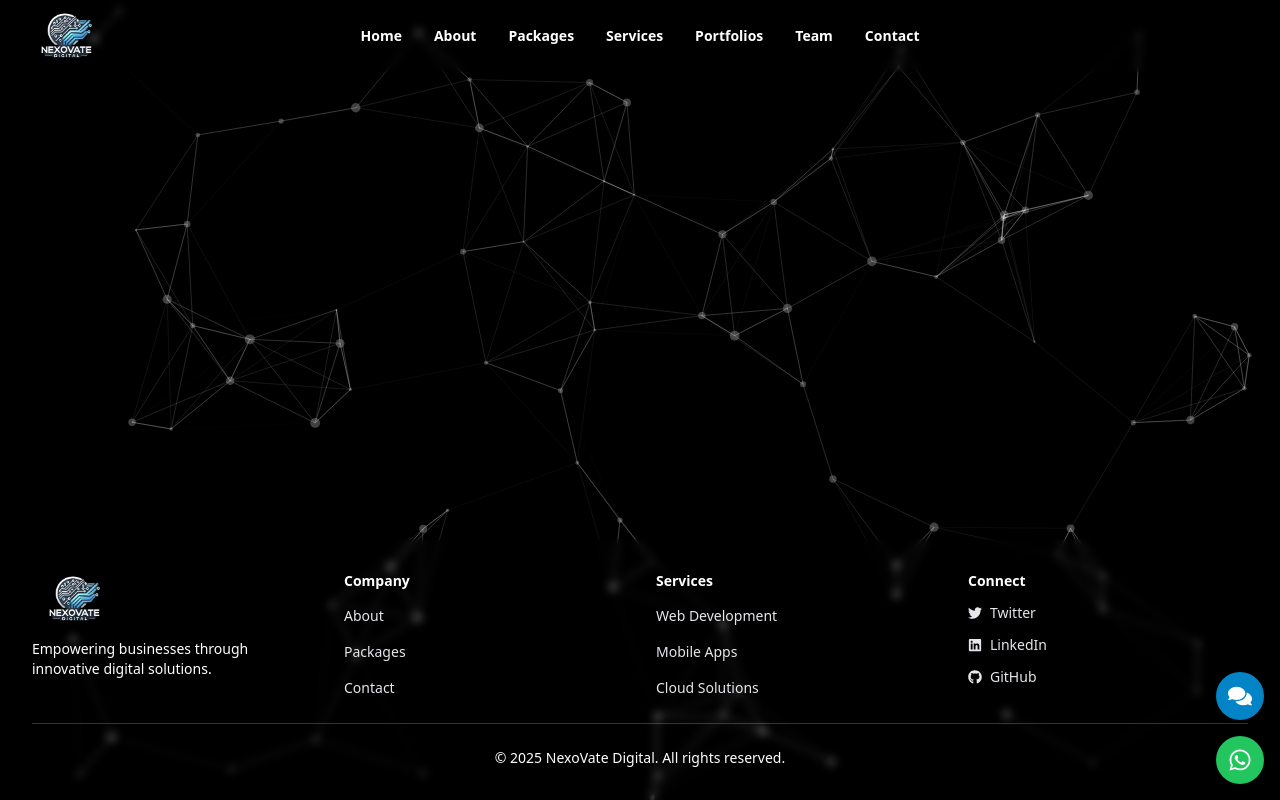
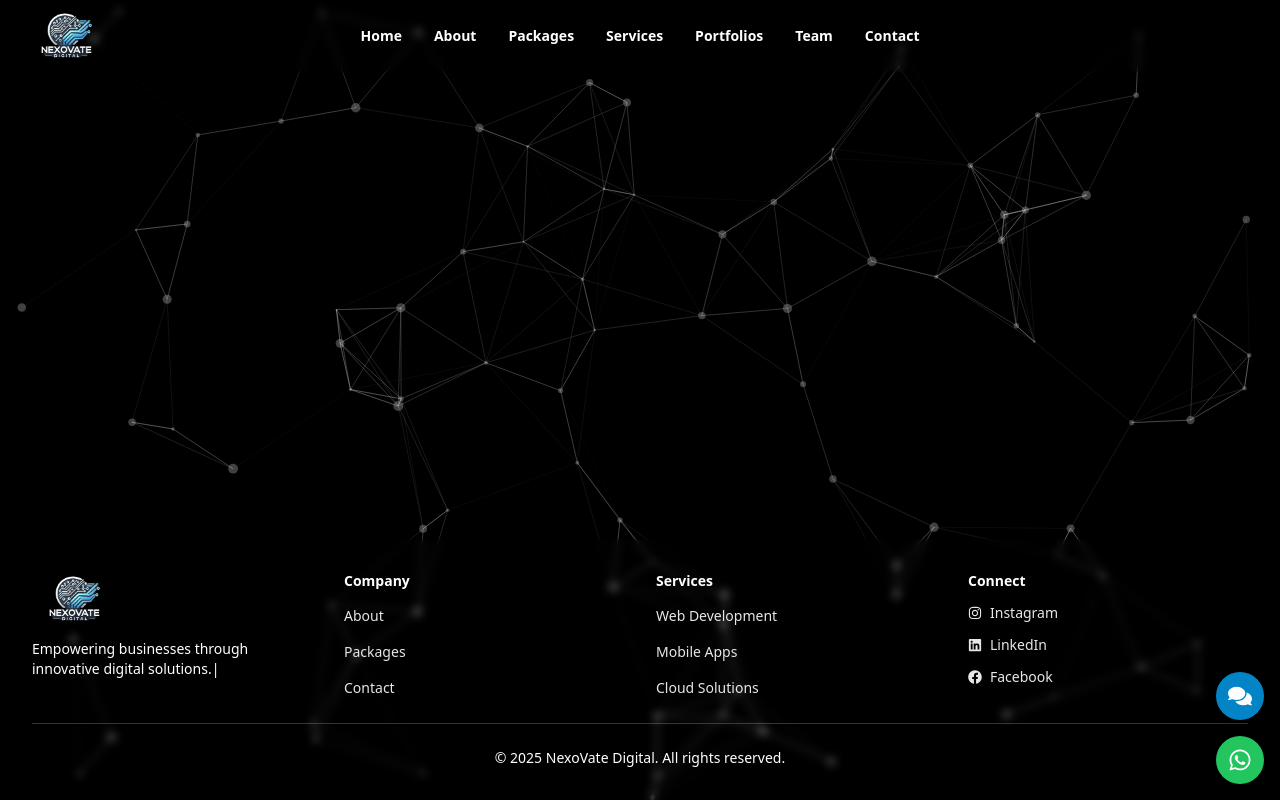
Before and after one commit to Muhammadd-01/NexoVate-Digital, a React (Vite) app: page /profile in a window 1280 px wide. Built offline with nearby package versions, Linux system fonts and the light colour scheme.

Commit message:
Nexovate Digital

```diff
--- a/src/components/Footer.jsx
+++ b/src/components/Footer.jsx
@@ -1,8 +1,23 @@
 import { Link } from "react-router-dom";
-import { FaTwitter, FaLinkedin, FaGithub } from "react-icons/fa";
+import { FaFacebook, FaLinkedin, FaInstagram } from "react-icons/fa";
 import { motion } from "framer-motion";
+import { useEffect, useState } from "react";
 
 export default function Footer() {
+  const fullText = "Empowering businesses through innovative digital solutions.";
+  const [displayText, setDisplayText] = useState("");
+
+  useEffect(() => {
+    let index = 0;
+    const interval = setInterval(() => {
+      setDisplayText(fullText.slice(0, index + 1));
+      index++;
+      if (index === fullText.length) clearInterval(interval);
+    }, 50); // typing speed in ms
+
+    return () => clearInterval(interval);
+  }, []);
+
   return (
     <motion.footer
       initial={{ opacity: 0, y: 50 }}
@@ -23,7 +38,8 @@ export default function Footer() {
               />
             </Link>
             <p className="mt-3 text-sm text-gray-200/90">
-              Empowering businesses through innovative digital solutions.
+              {displayText}
+              <span className="blinking-cursor">|</span>
             </p>
           </div>
 
@@ -95,15 +111,19 @@ export default function Footer() {
             <ul className="mt-3 space-y-3">
               <li>
                 <a
-                  href="https://twitter.com"
+                  href="https://www.instagram.com/nexovate_digital/"
+                  target="_blank"
+                  rel="noopener noreferrer"
                   className="flex items-center text-sm text-gray-200 hover:text-nexovate-blue-300 transition"
                 >
-                  <FaTwitter className="mr-2" /> Twitter
+                  <FaInstagram className="mr-2" /> Instagram
                 </a>
               </li>
               <li>
                 <a
-                  href="https://linkedin.com"
+                  href="https://www.linkedin.com/"
+                  target="_blank"
+                  rel="noopener noreferrer"
                   className="flex items-center text-sm text-gray-200 hover:text-nexovate-blue-300 transition"
                 >
                   <FaLinkedin className="mr-2" /> LinkedIn
@@ -111,10 +131,12 @@ export default function Footer() {
               </li>
               <li>
                 <a
-                  href="https://github.com"
+                  href="https://www.facebook.com/"
+                  target="_blank"
+                  rel="noopener noreferrer"
                   className="flex items-center text-sm text-gray-200 hover:text-nexovate-blue-300 transition"
                 >
-                  <FaGithub className="mr-2" /> GitHub
+                  <FaFacebook className="mr-2" /> Facebook
                 </a>
               </li>
             </ul>
@@ -124,11 +146,24 @@ export default function Footer() {
         {/* Divider */}
         <div className="mt-6 border-t border-white/20 pt-6 text-center">
           <p className="text-sm text-gray-300/90">
-            &copy; {new Date().getFullYear()} NexoVate Digital. All rights
-            reserved.
+            &copy; {new Date().getFullYear()} NexoVate Digital. All rights reserved.
           </p>
         </div>
       </div>
+
+      {/* Custom blinking cursor */}
+      <style>{`
+        .blinking-cursor {
+          font-weight: 100;
+          font-size: 1em;
+          color: white;
+          animation: blink 1s infinite;
+        }
+        @keyframes blink {
+          0%, 50%, 100% { opacity: 1; }
+          25%, 75% { opacity: 0; }
+        }
+      `}</style>
     </motion.footer>
   );
 }
```
